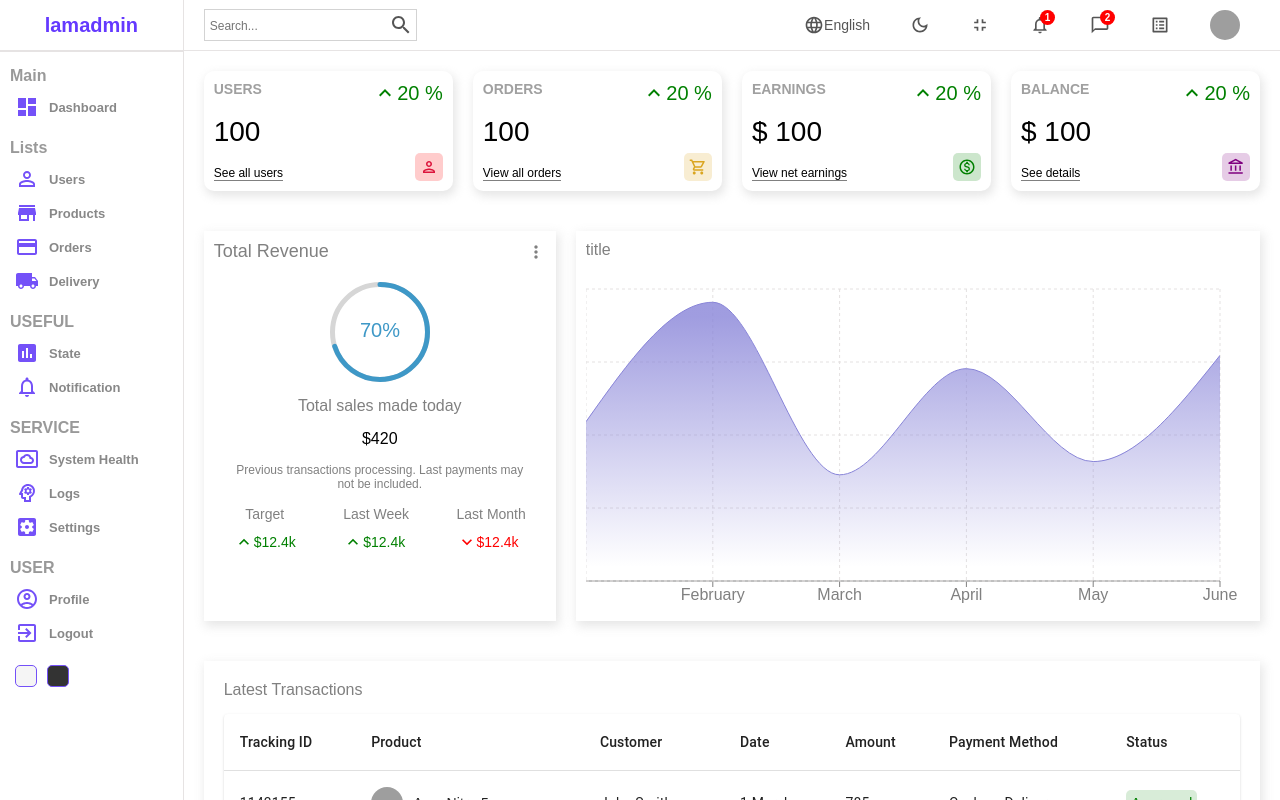
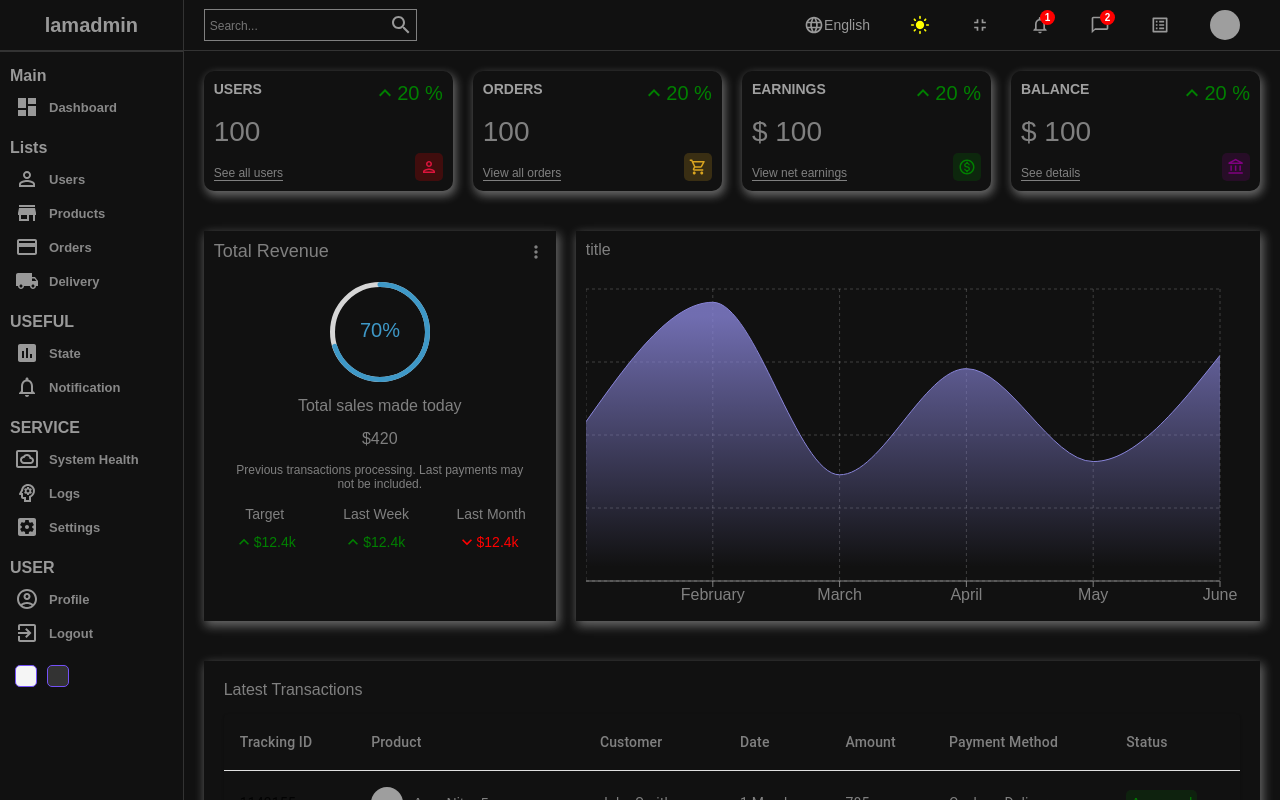
Before and after one commit to FarshadJanmohammadi/Admin-Dashboard-Panel, a React (Create React App) app: page / in a window 1280 px wide. Both pictures are taken after a click on the element 58 px from the left and 676 px from the top of the page. Shown: the top 800 px of the page. Built offline with nearby package versions, Linux system fonts and the light colour scheme; grey boxes are pictures that could not be loaded.

Commit message:
add context and handle dark mode

```diff
--- a/src/App.js
+++ b/src/App.js
@@ -1,4 +1,4 @@
-import React from "react";
+import React, { useContext } from "react";
 import { BrowserRouter as Router, Routes, Route } from "react-router-dom";
 import Home from "./pages/home/Home";
 import Login from "./pages/login/Login";
@@ -6,10 +6,13 @@
 import Single from "./pages/single/Single";
 import New from "./pages/new/New";
 import { productInputs, userInputs } from "./formSource";
+import "./style/dark.scss";
+import { DarkModeContext } from "./context/darkModeContext";
 
 const App = () => {
+  const { darkMode } = useContext(DarkModeContext);
   return (
-    <div className="app">
+    <div className={darkMode ? "app dark" : "app"}>
       <Router>
         <Routes>
           <Route path="/">
--- a/src/components/datatable/Datatable.jsx
+++ b/src/components/datatable/Datatable.jsx
@@ -31,6 +31,7 @@
         </Link>
       </div>
       <DataGrid
+        className="datagrid"
         rows={userRows}
         columns={userColumns.concat(actionColumn)}
         pageSize={9}
--- a/src/components/navbar/Navbar.jsx
+++ b/src/components/navbar/Navbar.jsx
@@ -1,14 +1,17 @@
 import FullscreenExitOutlinedIcon from "@mui/icons-material/FullscreenExitOutlined";
-import DarkModeOutlinedIcon from "@mui/icons-material/DarkModeOutlined";
+import DarkModeIcon from "@mui/icons-material/DarkMode";
 import LanguageOutlinedIcon from "@mui/icons-material/LanguageOutlined";
+import LightModeIcon from "@mui/icons-material/LightMode";
 import SearchOutlinedIcon from "@mui/icons-material/SearchOutlined";
-import React from "react";
 import "./navbar.scss";
 import NotificationsNoneOutlinedIcon from "@mui/icons-material/NotificationsNoneOutlined";
 import ChatBubbleOutlineOutlinedIcon from "@mui/icons-material/ChatBubbleOutlineOutlined";
 import ListOutlinedIcon from "@mui/icons-material/ListAltOutlined";
+import { DarkModeContext } from "./../../context/darkModeContext";
+import { useContext } from "react";
 
 const Navbar = () => {
+  const { darkMode, dispatch } = useContext(DarkModeContext);
   return (
     <div className="navbar">
       <div className="wrapper">
@@ -22,7 +25,19 @@
             English
           </div>
           <div className="item">
-            <DarkModeOutlinedIcon className="icon" />
+            {darkMode ? (
+              <LightModeIcon
+                style={{ color: "yellow" }}
+                className="icon"
+                onClick={() => dispatch({ type: "TOGGLE" })}
+              />
+            ) : (
+              <DarkModeIcon
+                style={{ color: "dark" }}
+                className="icon"
+                onClick={() => dispatch({ type: "TOGGLE" })}
+              />
+            )}
           </div>
           <div className="item">
             <FullscreenExitOutlinedIcon className="icon" />
--- a/src/components/navbar/navbar.scss
+++ b/src/components/navbar/navbar.scss
@@ -42,6 +42,7 @@
 
         .icon {
           font-size: 20px;
+          cursor: pointer;
         }
 
         .avatar {
--- a/src/components/sidebar/Sidebar.jsx
+++ b/src/components/sidebar/Sidebar.jsx
@@ -10,11 +10,14 @@
 import SettingsSystemDaydreamOutlinedIcon from "@mui/icons-material/SettingsSystemDaydreamOutlined";
 import PsychologyOutlinedIcon from "@mui/icons-material/PsychologyOutlined";
 import AccountCircleOutlinedIcon from "@mui/icons-material/AccountCircleOutlined";
-import React from "react";
 import "./sidebar.scss";
 import { Link } from "react-router-dom";
+import { DarkModeContext } from "./../../context/darkModeContext";
+import { useContext } from "react";
 
 const Sidebar = () => {
+  const { dispatch } = useContext(DarkModeContext);
+
   return (
     <div className="sidebar">
       <div className="top">
@@ -85,8 +88,8 @@
         </ul>
       </div>
       <div className="bottom">
-        <div className="colorOption"></div>
-        <div className="colorOption"></div>
+        <div className="colorOption" onClick={() => dispatch({ type: "LIGHT" })}></div>
+        <div className="colorOption" onClick={() => dispatch({ type: "DARK" })}></div>
       </div>
     </div>
   );
--- /dev/null
+++ b/src/context/darkModeContext.js
@@ -0,0 +1,18 @@
+import { createContext, useReducer } from "react";
+import DarkModeReducer from "./darkModeReducer";
+
+const INITIAL_STATE = {
+  darkMode: false,
+};
+
+export const DarkModeContext = createContext(INITIAL_STATE);
+
+export const DarkModeContextProvider = ({ children }) => {
+  const [state, dispatch] = useReducer(DarkModeReducer, INITIAL_STATE);
+
+  return (
+    <DarkModeContext.Provider value={{ darkMode: state.darkMode, dispatch }}>
+      {children}
+    </DarkModeContext.Provider>
+  );
+};
--- /dev/null
+++ b/src/context/darkModeReducer.js
@@ -0,0 +1,23 @@
+const DarkModeReducer = (state, action) => {
+  switch (action.type) {
+    case "LIGHT": {
+      return {
+        darkMode: false,
+      };
+    }
+    case "DARK": {
+      return {
+        darkMode: true,
+      };
+    }
+    case "TOGGLE": {
+      return {
+        darkMode: !state.darkMode,
+      };
+    }
+    default:
+      return state;
+  }
+};
+
+export default DarkModeReducer;
--- a/src/index.js
+++ b/src/index.js
@@ -1,7 +1,12 @@
 import React from "react";
 import { createRoot } from "react-dom/client";
 import App from "./App";
+import { DarkModeContextProvider } from "./context/darkModeContext";
 
 const root = createRoot(document.getElementById("root"));
 
-root.render(<App />);
+root.render(
+  <DarkModeContextProvider>
+    <App />
+  </DarkModeContextProvider>
+);
--- /dev/null
+++ b/src/style/dark.scss
@@ -0,0 +1,67 @@
+.app.dark {
+  background-color: #111;
+  color: gray;
+
+  .chartGrid {
+    stroke: rgba(228, 228, 228, 0.219);
+  }
+  .table {
+    background-color: #111;
+
+    .tableCell {
+      color: gray;
+    }
+  }
+
+  .navbar {
+    color: #999;
+    border-color: #333;
+
+    .search {
+      border-color: gray;
+    }
+  }
+  .sidebar {
+    background-color: #111;
+    border-color: #333;
+
+    .top {
+      .logo {
+        color: #999;
+      }
+    }
+
+    hr {
+      border-color: #333;
+    }
+
+    ul {
+      li {
+        &:hover {
+          background-color: #333;
+        }
+
+        .icon {
+          color: #999;
+        }
+      }
+    }
+  }
+
+  .datatable {
+    .datagrid {
+      color: gray;
+      border: none;
+
+      .viewButton,
+      .deleteButton,
+      .cellWithStatus {
+        color: gray;
+        border: none;
+      }
+    }
+  }
+  input {
+    background-color: transparent;
+  }
+}
```
